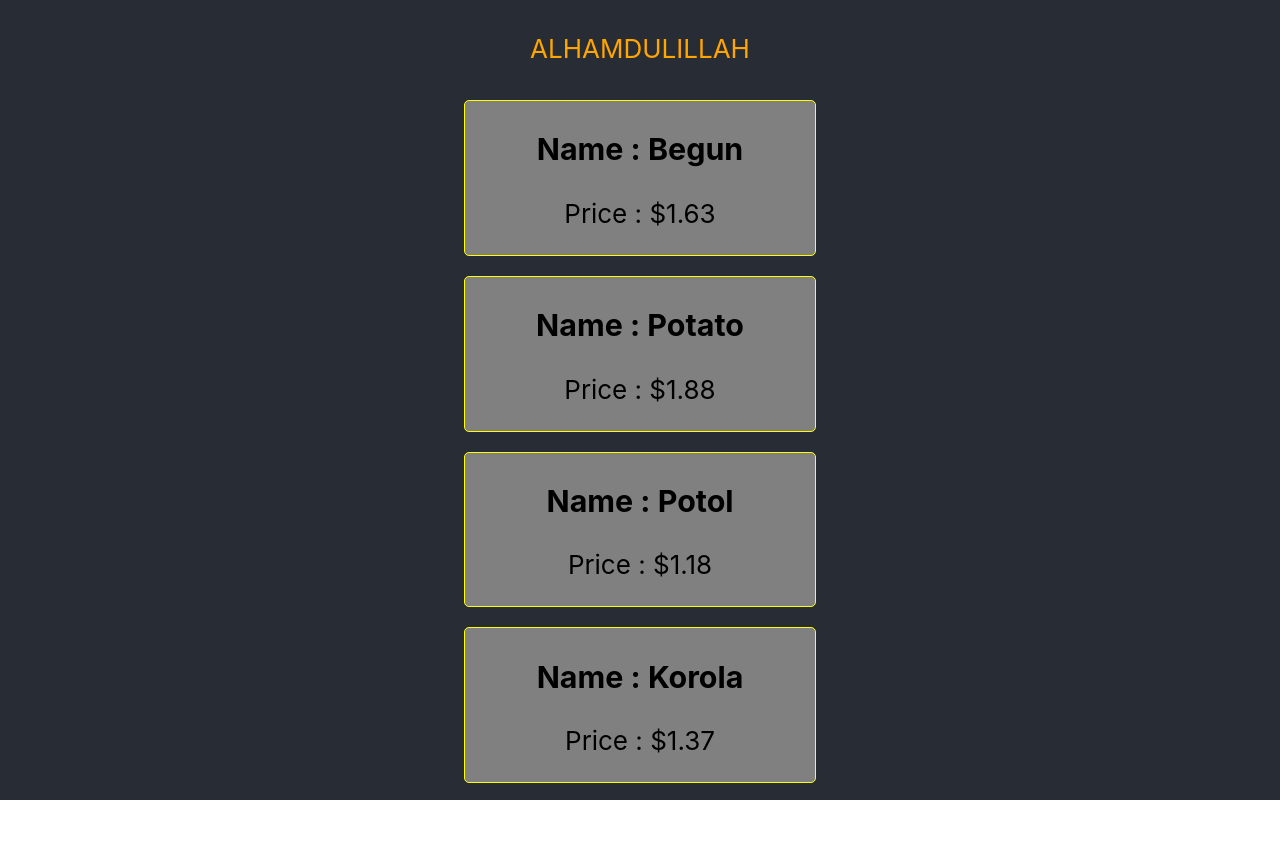
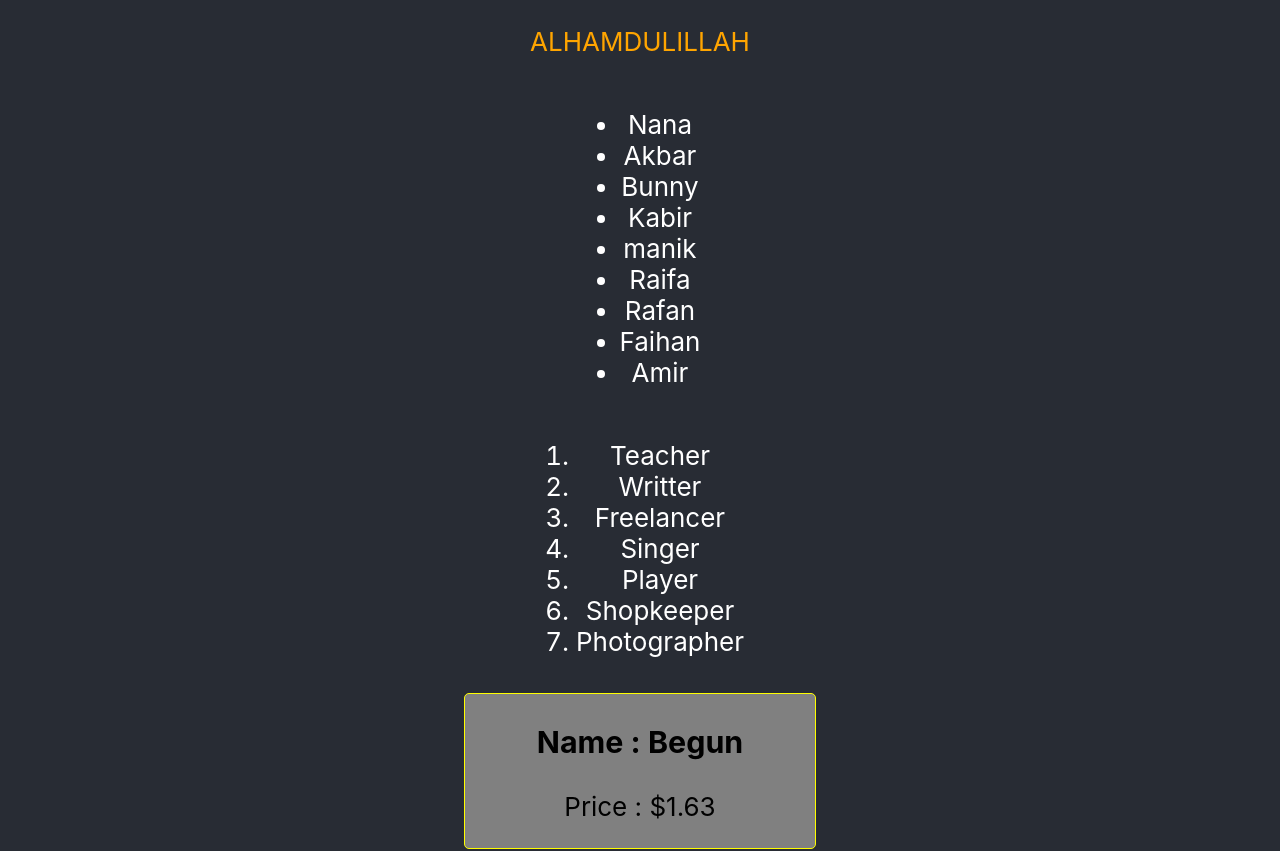
Before and after one commit to arickahamed/react-main-concept, a React (Create React App) app: page / in a window 1280 px wide. Shown: the top 851 px of the page. Before the commit the page ends 800 px from the top, so only its background shows below. Built offline with nearby package versions, Linux system fonts and the light colour scheme.

Commit message:
component from arrey 2

```diff
--- a/src/App.js
+++ b/src/App.js
@@ -3,18 +3,52 @@ import logo from "./logo.svg";
 import "./App.css";
 
 function App() {
-  const nayoks = ["Ali", "Akbar", "Bunny", "Kabir"];
-  const jobs = ["Teacher", "Writter", "Freelancer", "Photographer"];
+  const nayoks = [
+    "Nana",
+    "Akbar",
+    "Bunny",
+    "Kabir",
+    "manik",
+    "Raifa",
+    "Rafan",
+    "Faihan",
+    "Amir",
+  ];
+
+  const jobs = [
+    "Teacher",
+    "Writter",
+    "Freelancer",
+    "Singer",
+    "Player",
+    "Shopkeeper",
+    "Photographer",
+  ];
+
   const add = [
     { name: "Potato", price: "$1.88" },
     { name: "Begun", price: "$1.63" },
     { name: "Potol", price: "$1.18" },
     { name: "Korola", price: "$1.37" },
   ];
+
   return (
     <div className="App">
       <header className="App-header">
         <p style={{ color: "orange" }}>ALHAMDULILLAH</p>
+
+        <ul>
+          {nayoks.map((hero) => (
+            <li>{hero}</li>
+          ))}
+        </ul>
+
+        <ol>
+          {jobs.map((profession) => (
+            <li>{profession}</li>
+          ))}
+        </ol>
+
         <Product product={add[1]}></Product>
         <Product product={add[0]}></Product>
         <Product product={add[2]}></Product>
@@ -23,6 +57,7 @@ function App() {
     </div>
   );
 }
+
 function Product(props) {
   const { name, price } = props.product;
   const productStyle = {
@@ -33,6 +68,7 @@ function Product(props) {
     backgroundColor: "gray",
     margin: "10px",
   };
+
   return (
     <div style={productStyle}>
       <h3>Name : {name}</h3>
```
